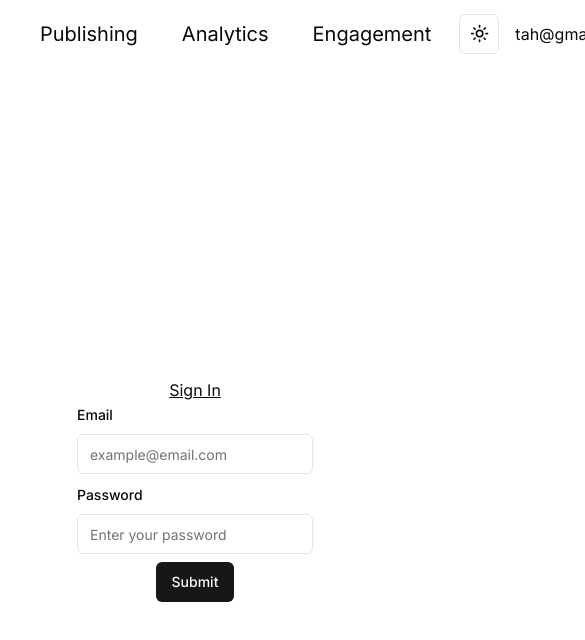
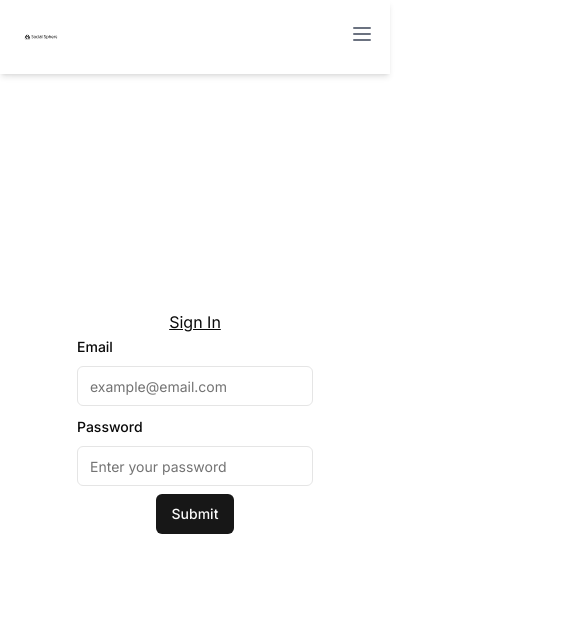
Before and after one commit to Umarfarooq88/social-sphere-frontend, a Next.js app: page /sign-in in a window 390 px wide. Shown: the top 640 px of the page, 585 px wide, since content can reach past the window. Built offline with nearby package versions, Linux system fonts and the light colour scheme.

Commit message:
Update: Responsive Navbar

```diff
--- a/src/components/Navbar.tsx
+++ b/src/components/Navbar.tsx
@@ -1,40 +1,134 @@
+"use client";
+import React, { useState } from "react";
 import Image from "next/image";
-import React from "react";
 import { ModeToggle } from "./ModeToggle";
 import Avatar from "./Avatar";
 
 const Navbar = () => {
+  const [isOpen, setIsOpen] = useState(false);
+
+  const toggleMenu = () => {
+    setIsOpen(!isOpen);
+  };
+
   return (
-    <nav className="flex justify-between items-center dark:text-white">
-      <div className="m-1 p-1 max-w-10">
+    <nav className="fixed w-full bg-white dark:bg-zinc-800 shadow-md">
+      <div className="max-w-7xl mx-auto px-4 sm:px-6 lg:px-8">
+        <div className="flex justify-between items-center py-3">
+          {/* Logo */}
+          <div className="flex-shrink-0">
             <Image
               src="/logo/svg/logo-color.svg"
               alt="logo"
-          width={100}
+              width={50}
               height={50}
             />
           </div>
-      <ul className="flex m-0 p-0 justify-between items-center list-none text-xl">
-        <li className="ml-1 hover:dark:bg-yellow-300  hover:cursor-pointer  p-5">
+
+          {/* UL tags for larger screens */}
+          <div className="hidden md:flex md:items-center md:space-x-4">
+            <ul className="flex space-x-4 lg:text-xl">
+              <li>
+                <a
+                  href="#"
+                  className="text-gray-500 dark:text-gray-300 hover:text-gray-900 dark:hover:text-white transition duration-300"
+                >
                   Publishing
+                </a>
               </li>
-        <li className="ml-1 hover:dark:bg-yellow-300 hover:cursor-pointer  p-5">
+              <li>
+                <a
+                  href="#"
+                  className="text-gray-500 dark:text-gray-300 hover:text-gray-900 dark:hover:text-white transition duration-300"
+                >
                   Analytics
+                </a>
               </li>
-        <li className="ml-1 hover:dark:bg-yellow-300 hover:cursor-pointer  p-5">
+              <li>
+                <a
+                  href="#"
+                  className="text-gray-500 dark:text-gray-300 hover:text-gray-900 dark:hover:text-white transition duration-300"
+                >
                   Engagement
+                </a>
               </li>
             </ul>
-      <div className="flex justify-between items-center m-2">
-        <div className="mr-2">
+          </div>
+
+          {/* Hamburger menu for smaller screens */}
+          <div className="md:hidden">
+            <button
+              onClick={toggleMenu}
+              className="text-gray-500 dark:text-gray-300 hover:text-gray-900 dark:hover:text-white transition duration-300"
+            >
+              <svg
+                className="h-6 w-6"
+                xmlns="http://www.w3.org/2000/svg"
+                fill="none"
+                viewBox="0 0 24 24"
+                stroke="currentColor"
+              >
+                {isOpen ? (
+                  <path
+                    strokeLinecap="round"
+                    strokeLinejoin="round"
+                    strokeWidth="2"
+                    d="M6 18L18 6M6 6l12 12"
+                  />
+                ) : (
+                  <path
+                    strokeLinecap="round"
+                    strokeLinejoin="round"
+                    strokeWidth="2"
+                    d="M4 6h16M4 12h16M4 18h16"
+                  />
+                )}
+              </svg>
+            </button>
+          </div>
+
+          {/* ModeToggle and Avatar */}
+          <div className="hidden md:flex items-center space-x-4">
             <ModeToggle />
-        </div>
             <Avatar
               email={"tah@gmail.com"}
               imageUrl={"/logo/svg/logo-color.svg"}
               altText={"user-profile"}
             />
           </div>
+        </div>
+
+        {/* Dropdown menu for smaller screens */}
+        {isOpen && (
+          <div className="md:hidden">
+            <ul className="flex flex-col space-y-5 p-4">
+              <li>
+                <a href="#" className="block">
+                  Publishing
+                </a>
+              </li>
+              <li>
+                <a href="#" className="block">
+                  Analytics
+                </a>
+              </li>
+              <li>
+                <a href="#" className="block">
+                  Engagement
+                </a>
+              </li>
+            </ul>
+            <div className="flex p-4">
+              <ModeToggle />
+              <Avatar
+                email={""}
+                imageUrl={"/logo/svg/logo-color.svg"}
+                altText={"user-profile"}
+              />
+            </div>
+          </div>
+        )}
+      </div>
     </nav>
   );
 };
```
Lines whose indentation alone changed are shown as unchanged.
